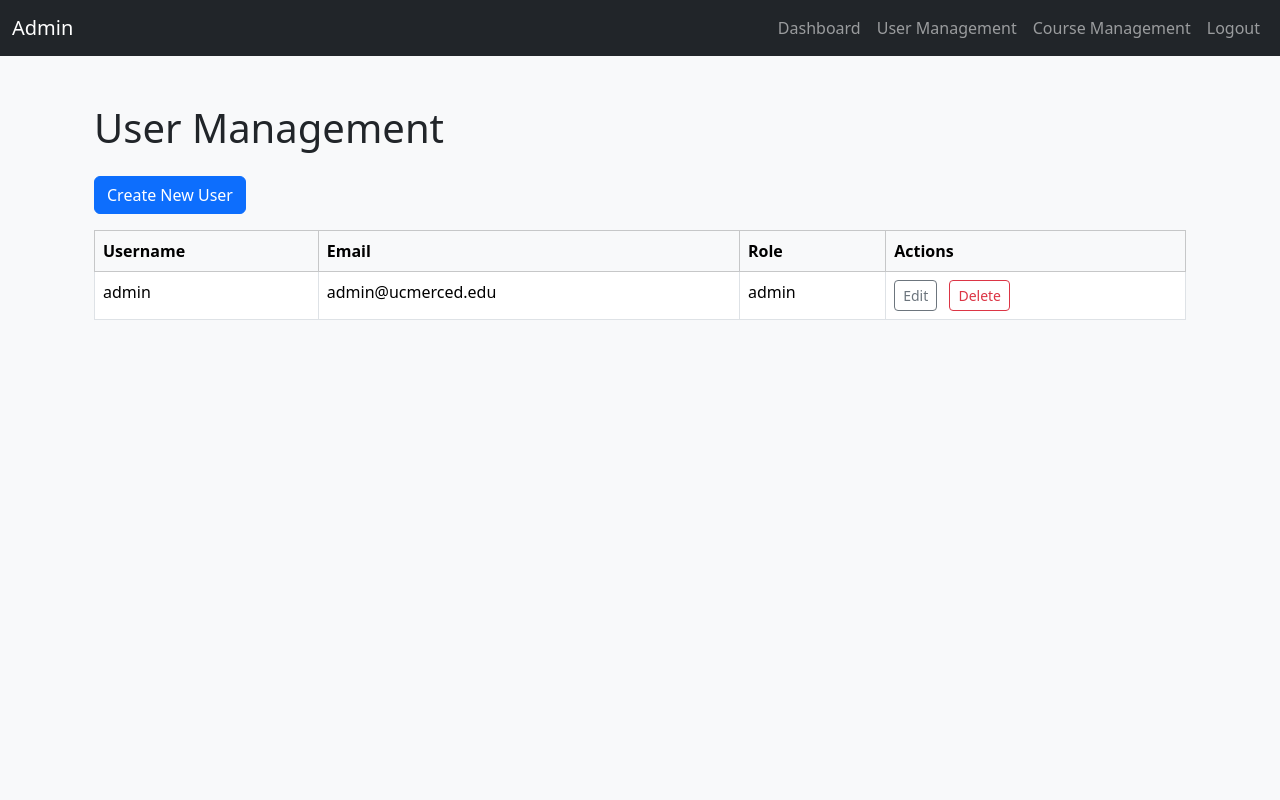
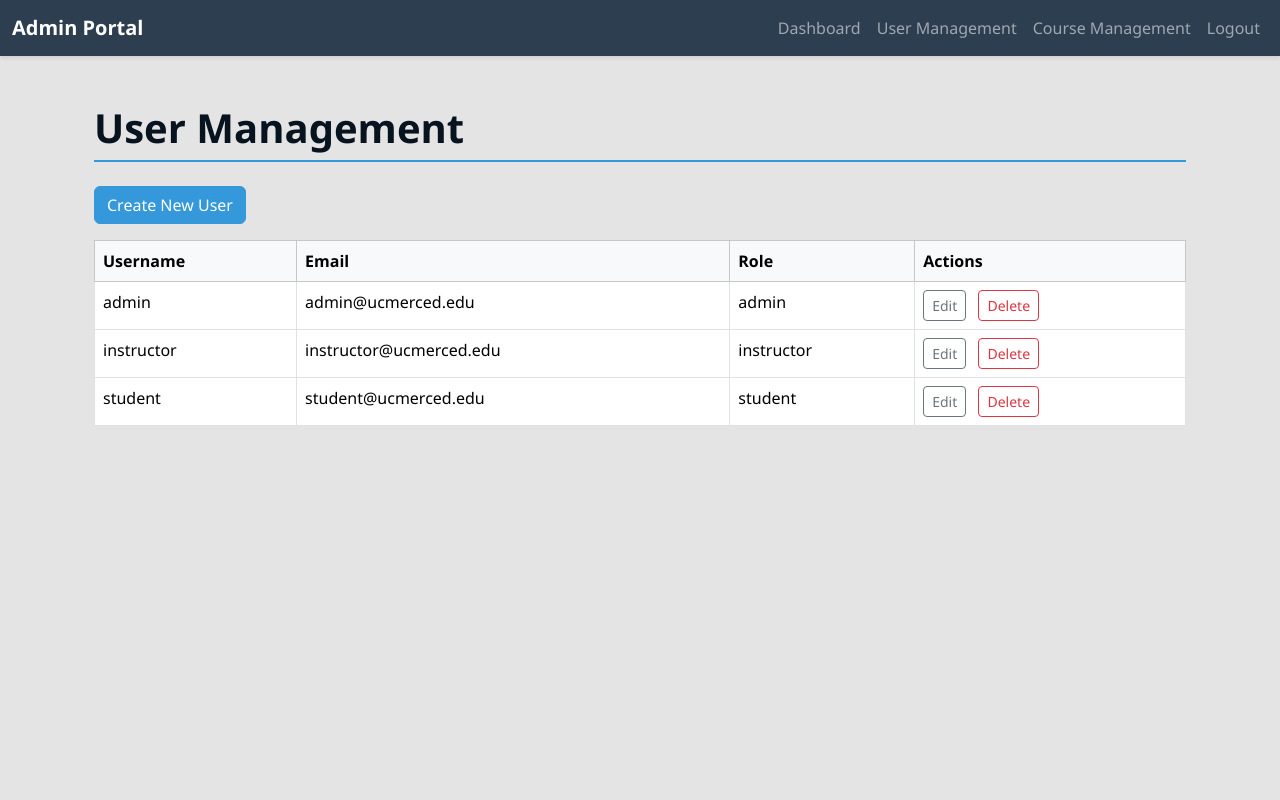
Before and after one commit to ZEnglish89/CSE108-08, a Flask app: page /admin/users in a window 1280 px wide. Run offline with Flask 3, Linux system fonts and the light colour scheme; a user stored in the database is signed in; data comes from the database, SQL or seed files in the repository.

Commit message:
Student Funcs and Basics
The basic student functionality is implemented and a bit of coloring/styling changes to make it a tiny bit more unique(?)

```diff
--- a/app.py
+++ b/app.py
@@ -62,7 +62,9 @@ def dashboard_student():
     if current_user.role != 'student':
         flash('Access denied.', 'danger')
         return redirect(url_for('login'))
-    return render_template('dashboard_student.html')
+
+    enrolled_courses = current_user.enrolled_courses
+    return render_template('dashboard_student.html', enrolled_courses=enrolled_courses)
 
 @app.route('/dashboard/instructor')
 @login_required
@@ -79,6 +81,77 @@ def dashboard_admin():
         flash('Access denied.', 'danger')
         return redirect(url_for('login'))
     return render_template('dashboard_admin.html')
+
+# --------------------------
+# STUDENT COURSE MANAGEMENT
+# --------------------------
+
+@app.route('/courses')
+@login_required
+def view_courses():
+    """View all available courses"""
+    if current_user.role != 'student':
+        flash('Access denied.', 'danger')
+        return redirect(url_for('login'))
+
+    courses = Course.query.all()
+    course_data = []
+    for course in courses:
+        enrolled_count = len(course.enrolled_students)
+        is_enrolled = current_user in course.enrolled_students
+        course_data.append({
+            'course': course,
+            'enrolled_count': enrolled_count,
+            'is_enrolled': is_enrolled,
+            'has_space': enrolled_count < course.capacity
+        })
+
+    return render_template('view_courses.html', courses=course_data)
+
+
+@app.route('/enroll/<int:course_id>')
+@login_required
+def enroll_course(course_id):
+    """Enroll student in a course"""
+    if current_user.role != 'student':
+        flash('Access denied.', 'danger')
+        return redirect(url_for('login'))
+
+    course = Course.query.get_or_404(course_id)
+    enrolled_count = len(course.enrolled_students)
+
+    if current_user in course.enrolled_students:
+        flash(f'You are already enrolled in {course.title}.', 'warning')
+        return redirect(url_for('view_courses'))
+
+    if enrolled_count >= course.capacity:
+        flash(f'{course.title} is full. Cannot enroll.', 'danger')
+        return redirect(url_for('view_courses'))
+
+    course.enrolled_students.append(current_user)
+    db.session.commit()
+
+    flash(f'Successfully enrolled in {course.title}!', 'success')
+    return redirect(url_for('dashboard_student'))
+
+@app.route('/drop/<int:course_id>')
+@login_required
+def drop_course(course_id):
+    """Drop a course"""
+    if current_user.role != 'student':
+        flash('Access denied.', 'danger')
+        return redirect(url_for('login'))
+
+    course = Course.query.get_or_404(course_id)
+
+    if current_user in course.enrolled_students:
+        course.enrolled_students.remove(current_user)
+        db.session.commit()
+        flash(f'Dropped {course.title}.', 'info')
+    else:
+        flash('You are not enrolled in this course.', 'warning')
+
+    return redirect(url_for('dashboard_student'))
 
 # --------------------------
 # USER MANAGEMENT (CRUD)
@@ -98,7 +171,6 @@ def admin_users():
             email=form.email.data,
             password=form.password.data,
             role=form.role.data,
-#            classes = {}
         )
         db.session.add(new_user)
         db.session.commit()
@@ -165,9 +237,7 @@ def admin_courses():
             title = form.title.data,
             teacher = form.teacher.data,
             time = form.time.data,
-            currStudents = 0,
             capacity = form.capacity.data,
-            students = {}
         )
         db.session.add(new_course)
         db.session.commit()
@@ -196,7 +266,6 @@ def edit_course(course_id):
         db.session.commit()
         return redirect(url_for('admin_courses'))
 
-    # Prefill form for GET
     form.title.data = course.title
     form.teacher.data = course.teacher
     form.time.data = course.time
@@ -240,24 +309,12 @@ def update_course(course_id):
     return jsonify({"success": True}), 200
 
 # --------------------------
-# Student Views
-# --------------------------
-@app.route('/add_course')
-@login_required
-def add_course():
-    if current_user.role != 'student':
-        flash("Access denied.", "danger")
-        return redirect(url_for('login'))
-
-    courses = Course.query.all()  # eventually filter out already-enrolled courses
-    return render_template('add_course.html', courses=courses)
-
-# --------------------------
-# Create tables
+# Create tables and sample data
 # --------------------------
 with app.app_context():
     db.create_all()
 
+    # Create admin user if it doesn't exist
     if not User.query.filter_by(username="admin").first():
         admin_user = User(
             username="admin",
@@ -267,7 +324,40 @@ with app.app_context():
         )
         db.session.add(admin_user)
         db.session.commit()
-        print("✅ Admin user created: admin / admin123")
+        print("Admin user created: admin / admin123")
+
+    # Create some sample instructors and courses
+    if not User.query.filter_by(username="instructor").first():
+        instructor_user = User(
+            username="instructor",
+            email="instructor@ucmerced.edu",
+            password="instructor123",
+            role="instructor"
+        )
+        db.session.add(instructor_user)
+
+        # Create sample student
+        student_user = User(
+            username="student",
+            email="student@ucmerced.edu",
+            password="student123",
+            role="student"
+        )
+        db.session.add(student_user)
+
+        # Create sample courses
+        if not Course.query.first():
+            sample_courses = [
+                Course(title="Math 101", teacher="instructor", time="MWF 10:00-10:50 AM", capacity=30),
+                Course(title="Physics 121", teacher="instructor", time="TR 11:00-11:50 AM", capacity=25),
+                Course(title="CSE 106", teacher="instructor", time="MWF 2:00-2:50 PM", capacity=20),
+                Course(title="CSE 162", teacher="instructor", time="TR 3:00-3:50 PM", capacity=15),
+            ]
+            for course in sample_courses:
+                db.session.add(course)
+
+        db.session.commit()
+        print("Sample users and courses created")
 
 # --------------------------
 # RUN APP
--- a/static/style.css
+++ b/static/style.css
@@ -13,10 +13,64 @@
 }
 
 .modal-content {
-  background-color: white;
+  background-color: rgb(122, 122, 122);
   padding: 30px;
   border-radius: 10px;
   width: 90%;
   max-width: 400px;
   box-shadow: 0 0 20px rgba(0,0,0,0.4);
 }
+
+body{
+  font-family: 'Segoe UI', Tahoma, Geneva, Verdana, sans-serif;
+  background-color: #e4e4e4;
+  min-height: 100vh;
+}
+
+
+.navbar {
+  background-color: #2c3e50 !important;
+  box-shadow: 0 2px 4px rgba(0,0,0,0.1);
+}
+
+.navbar-brand {
+  font-weight: bold;
+}
+
+.navbar-nav .nav-link {
+  font-weight: 500;
+}
+
+.navbar-nav .nav-link:hover {
+  color: #3498db !important;
+}
+
+
+.btn-primary {
+  background-color: #3498db;
+  border-color: #3498db;
+}
+
+.btn-primary:hover {
+  background-color: #2980b9;
+  border-color: #2980b9;
+}
+
+h1, h2, h3, h4, h5, h6 {
+  color: #07131f;
+  font-weight: 600;
+}
+
+h1 {
+  border-bottom: 2px solid #3498db;
+  padding-bottom: 8px;
+  margin-bottom: 20px;
+}
+
+@media (max-width: 768px) {
+  .container {
+      margin: 10px;
+      padding: 20px;
+      border-radius: 6px;
+  }
+}
--- a/templates/base.html
+++ b/templates/base.html
@@ -2,6 +2,7 @@
 <html lang="en">
 <head>
     <meta charset="UTF-8">
+    <meta name="viewport" content="width=device-width, initial-scale=1.0">
     <title>{% block title %}Student App{% endblock %}</title>
 
     <!-- Bootstrap CSS -->
@@ -10,15 +11,18 @@
     <!-- Custom CSS -->
     <link rel="stylesheet" href="{{ url_for('static', filename='style.css') }}">
 </head>
-<body class="bg-light">
 
+<body>
     {% if current_user.is_authenticated %}
     <nav class="navbar navbar-expand-lg navbar-dark bg-dark">
         <div class="container-fluid">
             <a class="navbar-brand" href="#">
-            {% if current_user.role == 'admin' %}Admin{% else %}Student App{% endif %}
+                {% if current_user.role == 'admin' %}Admin Portal{% elif current_user.role == 'instructor' %}Instructor Portal{% else %}Student Portal{% endif %}
             </a>
-        <div class="collapse navbar-collapse">
+            <button class="navbar-toggler" type="button" data-bs-toggle="collapse" data-bs-target="#navbarNav">
+                <span class="navbar-toggler-icon"></span>
+            </button>
+            <div class="collapse navbar-collapse" id="navbarNav">
                 <ul class="navbar-nav ms-auto">
 
                     {% if current_user.role == 'student' %}
@@ -26,7 +30,7 @@
                             <a class="nav-link" href="{{ url_for('dashboard_student') }}">Your Courses</a>
                         </li>
                         <li class="nav-item">
-                        <a class="nav-link" href="{{ url_for('add_course') }}">Add Courses</a>
+                            <a class="nav-link" href="{{ url_for('view_courses') }}">Browse Courses</a>
                         </li>
                     {% elif current_user.role == 'instructor' %}
                         <li class="nav-item">
@@ -76,6 +80,5 @@
 
     <!-- Custom JS -->
     <script src="{{ url_for('static', filename='scripts.js') }}"></script>
-
 </body>
 </html>
--- a/templates/course_management.html
+++ b/templates/course_management.html
@@ -42,6 +42,7 @@
         <th>Teacher</th>
         <th>Time</th>
         <th>Capacity</th>
+        <th>Enrolled</th>
         <th>Actions</th>
       </tr>
     </thead>
@@ -52,6 +53,7 @@
         <td>{{ course.teacher }}</td>
         <td>{{ course.time }}</td>
         <td>{{ course.capacity }}</td>
+        <td>{{ course.enrolled_students|length }}</td>
         <td>
           <button class="btn btn-sm btn-outline-secondary" onclick="openEditModal({{ course.id }}, '{{ course.title }}', '{{ course.teacher }}', '{{ course.time }}', {{ course.capacity }})">
             Edit
--- a/templates/login.html
+++ b/templates/login.html
@@ -4,8 +4,8 @@
 <h2>Login</h2>
 <form method="POST">
     {{ form.hidden_tag() }}
-    <p>{{ form.username.label }} {{ form.username(size=32) }}</p>
-    <p>{{ form.password.label }} {{ form.password(size=32) }}</p>
+    <p>{{ form.username.label }}  {{ form.username(size=31) }}</p>
+    <p>{{ form.password.label }}  {{ form.password(size=31) }}</p>
     <p>{{ form.submit() }}</p>
 </form>
 {% endblock %}
```
Also changed, not shown: models.py (+11 -5 lines), templates/add_course.html (deleted, +0 -8 lines), templates/dashboard_student.html (+38 -1 lines), templates/view_courses.html (added, +42 -0 lines). Lines whose indentation alone changed are shown as unchanged.
